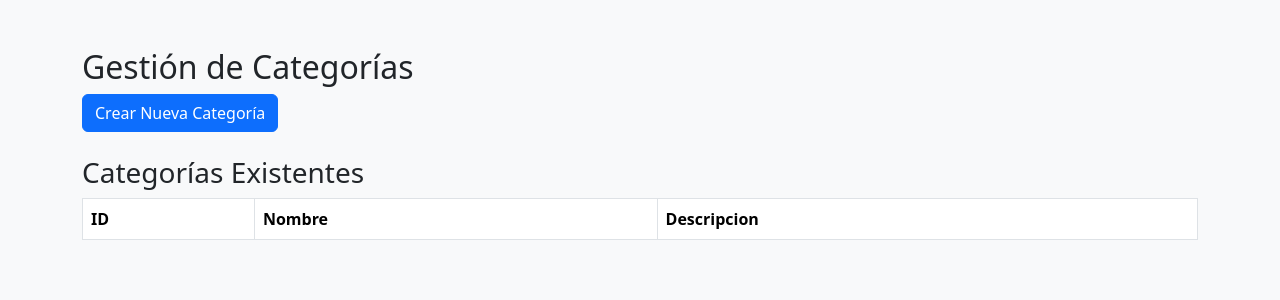
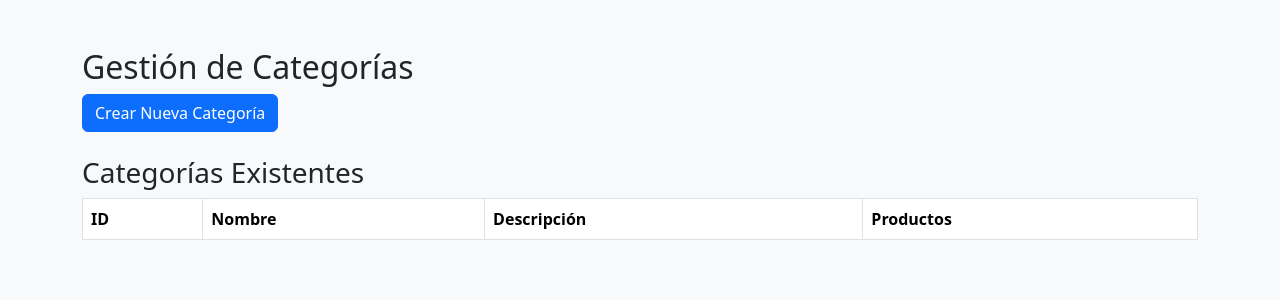
Before and after one commit to violeta070601/tienda-render, a Django app: page /gestionarCategoriasAdmin/ in a window 1280 px wide. Shown: the part 56-356 px from the top of the page. Run offline with Django 5.2, Linux system fonts and the light colour scheme; the visitor is signed in with stand-in values (Sample User, id 1); data that the repository does not hold is empty.

Commit message:
Gestion de productos para el admin

```diff
--- a/tiendaVirtual/tienda/templates/administrador/categoriasAdmin/gestionarCategoriasAdmin.html
+++ b/tiendaVirtual/tienda/templates/administrador/categoriasAdmin/gestionarCategoriasAdmin.html
@@ -10,19 +10,23 @@
   <h3 class="mt-4">Categorías Existentes</h3>
   <table class="table table-bordered">
     <thead>
-        <th>ID</th>
-        <th>Nombre</th>
-        <th>Descripcion</th>
+        <tr>
+            <th>ID</th>
+            <th>Nombre</th>
+            <th>Descripción</th>
+            <th>Productos</th> <!-- Nueva columna -->
+        </tr>
     </thead>
     <tbody>
         {% for categoria in categorias %}
         <tr>
-            <td>{{ categoria.id}}</td>
-            <td>{{ categoria.nombre}}</td>
-            <td>{{ categoria.descripcion}}</td>
+            <td>{{ categoria.id }}</td>
+            <td>{{ categoria.nombre }}</td>
+            <td>{{ categoria.descripcion }}</td>
+            <td>{{ categoria.productos_count }}</td> <!-- Conteo de productos -->
         </tr>
         {% endfor %}
     </tbody>
-  </table>
+</table>
 
 {% endblock %}
--- a/tiendaVirtual/tienda/templates/administrador/productosAdmin/inicioProductosAdmin.html
+++ b/tiendaVirtual/tienda/templates/administrador/productosAdmin/inicioProductosAdmin.html
@@ -14,9 +14,7 @@
         <!-- Botón para la prueba -->
         <div class="row justify-content-center">
             <div class="col-md-6">
-                <a href="{% url 'prueba' %}">
-                    <button class="btn btn-primary btn-block btn-lg">Prueba</button>
-                </a>
+                <a href="{% url 'gestionarProductosAdmin' %}"><button class="btn btn-primary">Gestionar productos</button></a>
             </div>
         </div>
     </div>
```
Also changed, not shown: tiendaVirtual/tienda/templates/administrador/productosAdmin/gestionarProductosAdmin.html (added, +31 -0 lines).
